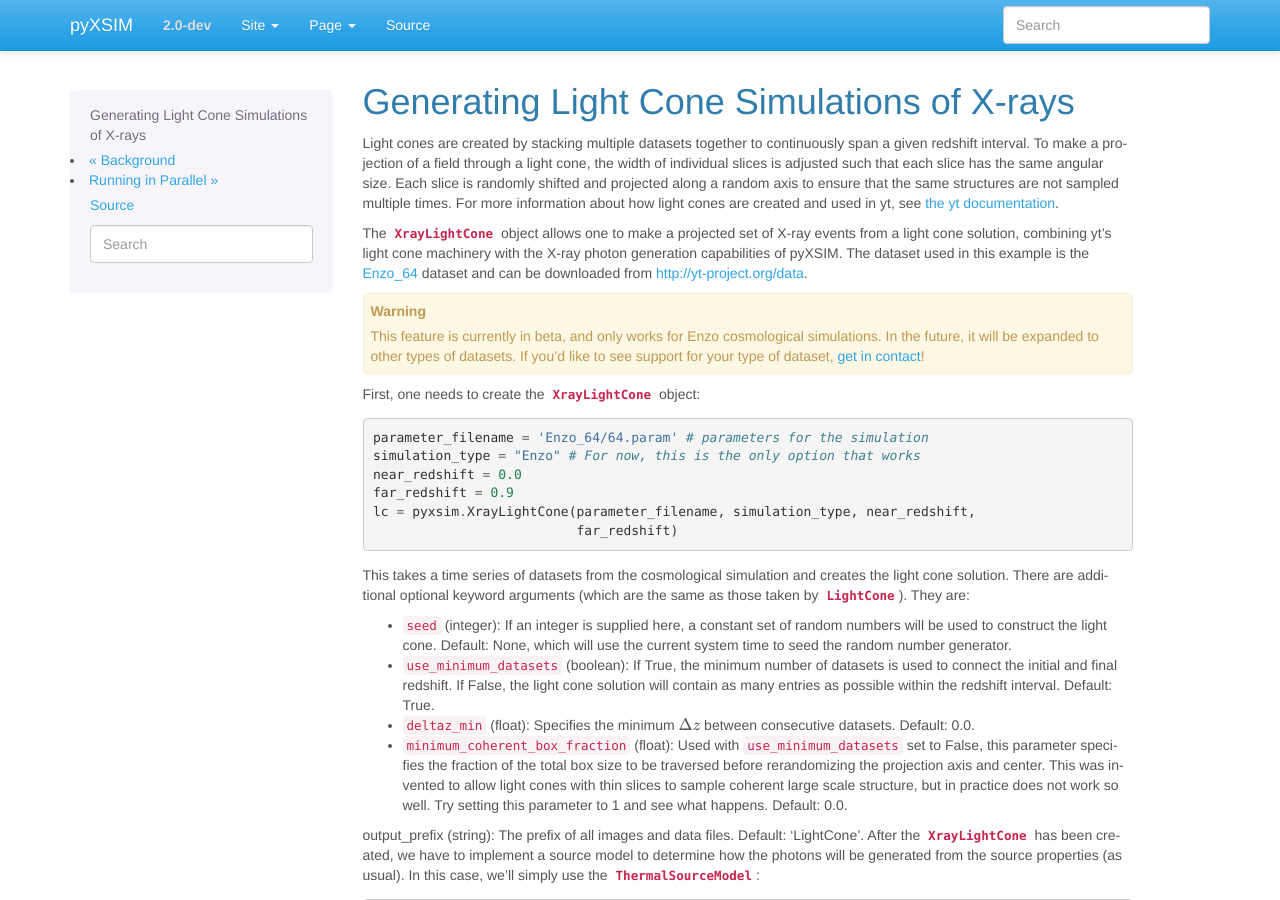
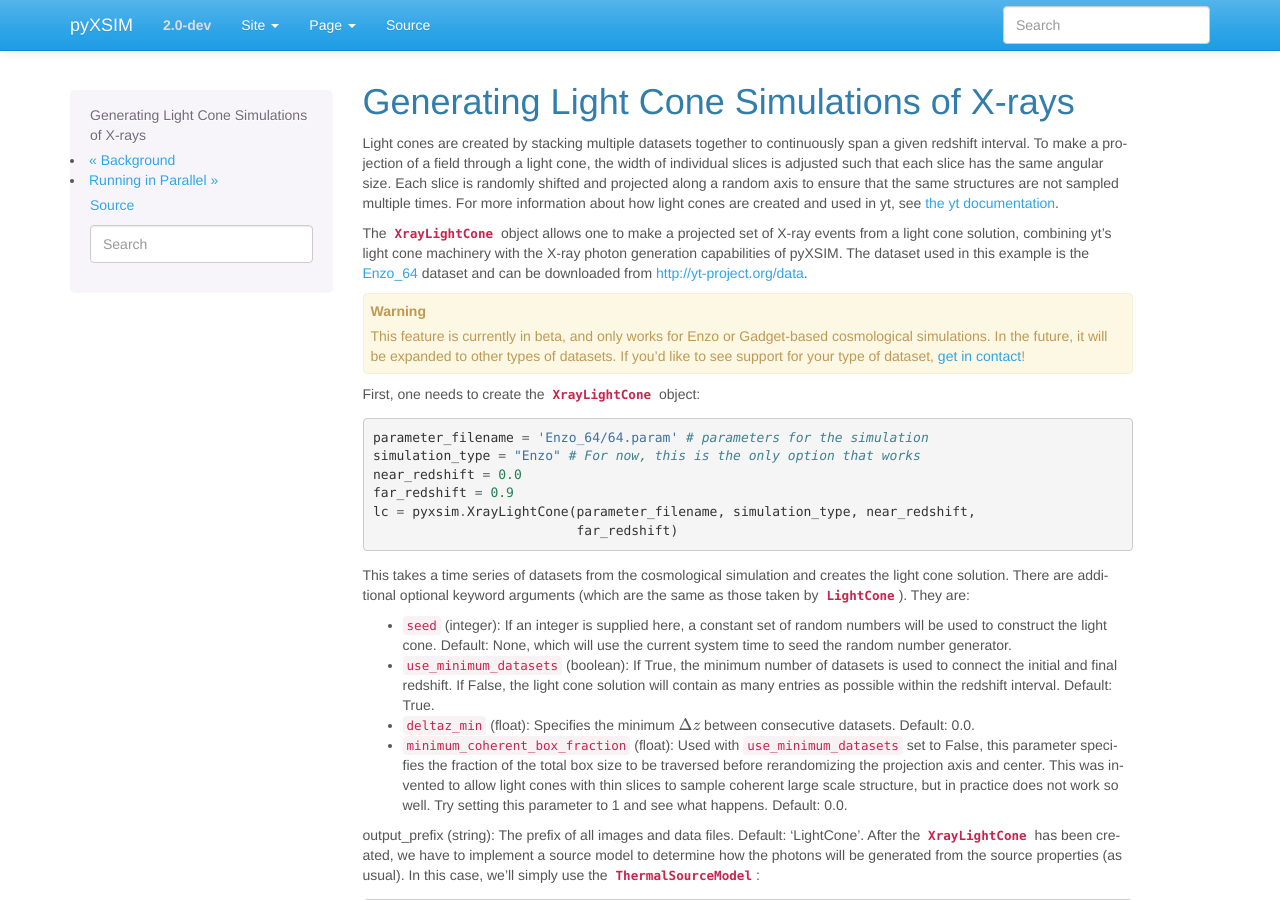
Before and after one commit to jzuhone/pyxsim, a Sphinx documentation site: the page built from doc/source/light_cone.rst, in a window 1280 px wide and 900 px high. Built offline with Sphinx 7.4.7, drawn with Linux system fonts in a browser that asks for light colours; pages that are not in the unit, such as notebooks, are missing from menus.

Commit message:
Add gadget to docs here

```diff
--- a/doc/source/changelog.rst
+++ b/doc/source/changelog.rst
@@ -22,7 +22,8 @@ New features:
 * A new class, :class:`~pyxsim.light_cone.XrayLightCone`, has been added which takes
   a number of redshift snapshots from a cosmological simulation and produces a light
   cone simulation of events from them. This is an experimental feature which should
-  be considered in "beta", and currently only works with Enzo cosmological simulations.
+  be considered in "beta", and currently only works with Enzo or Gadget-based
+  cosmological simulations.
 * A module has been added to generate X-ray photons from a population of X-ray
   binaries, both low-mass and high-mass. This assumes as input a simulation with star
   particles which have masses, ages, and metallicities. See :ref:`xray-binaries` for
--- a/doc/source/light_cone.rst
+++ b/doc/source/light_cone.rst
@@ -19,8 +19,8 @@ can be downloaded from http://yt-project.org/data.
 
 .. warning::
 
-    This feature is currently in beta, and only works for Enzo cosmological
-    simulations. In the future, it will be expanded to other types of
+    This feature is currently in beta, and only works for Enzo or Gadget-based
+    cosmological simulations. In the future, it will be expanded to other types of
     datasets. If you'd like to see support for your type of dataset,
     `get in contact <faq.html>`_!
 
```
